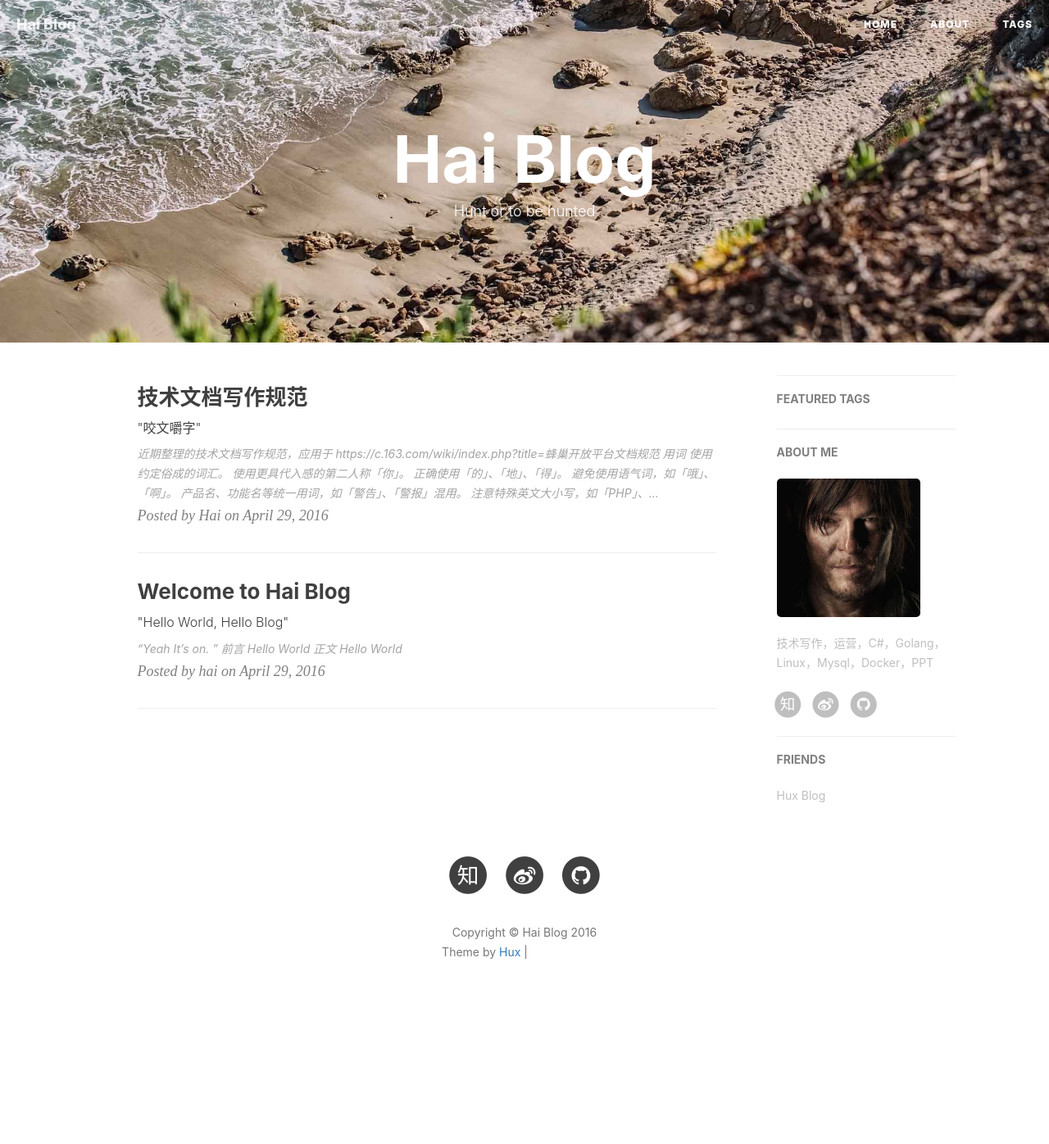
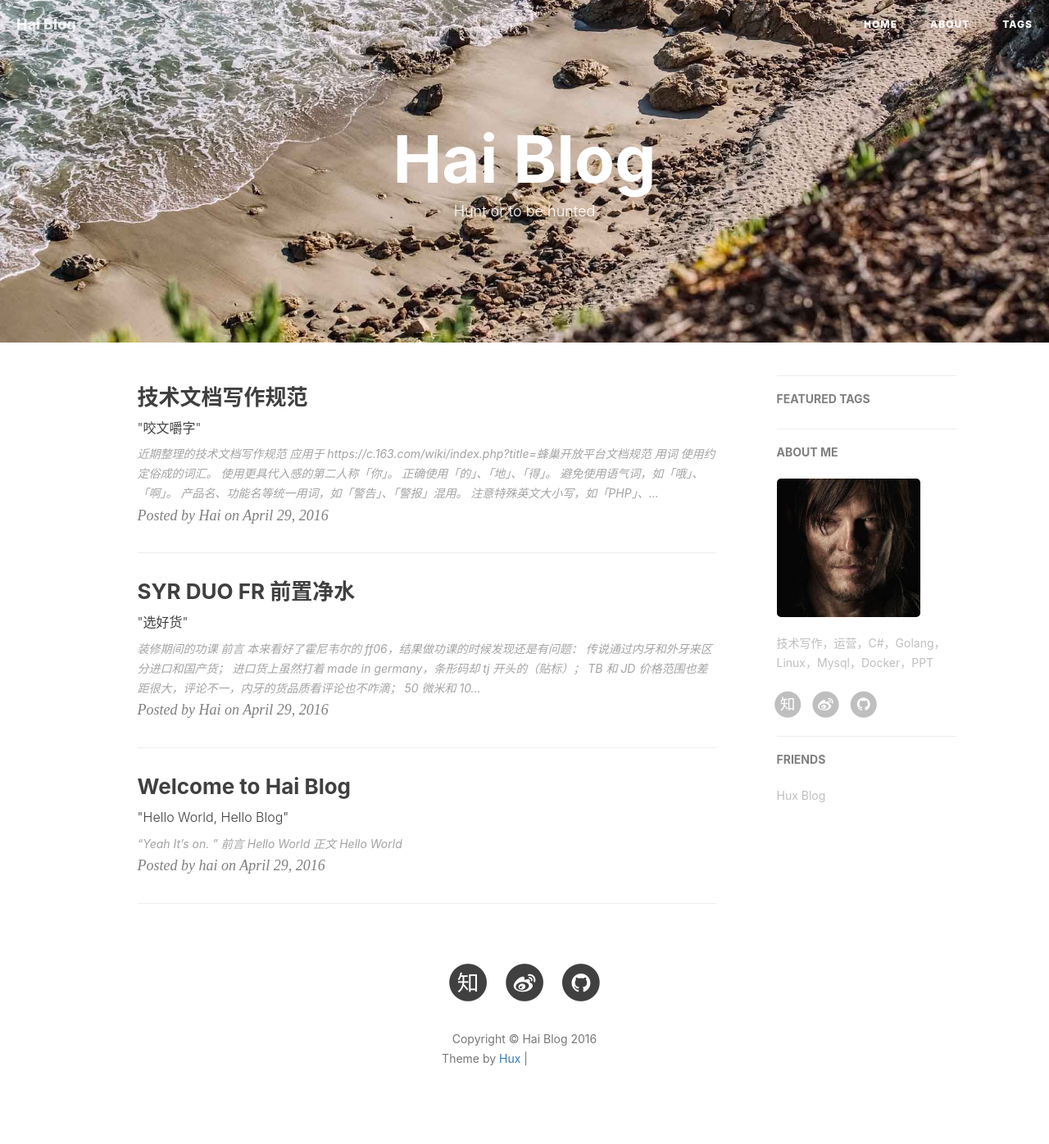
Before and after one commit to zqhai/zqhai.github.io, a Jekyll site: the page built from index.html, in a window 1280 px wide. Shown: the whole page at 82% size. Built offline with Jekyll 4.4.1, drawn with Linux system fonts in a browser that asks for light colours; nearby versions of some CDN libraries; the list of posts is cut into pages by our own code; comment, search, counter and statistics services are not loaded; before the commit the page ends 1266 px from its top, so only the background shows below that; grey boxes are pictures that could not be loaded.

Commit message:
add decoration

```diff
--- /dev/null
+++ b/_posts/2016-04-29-decoration.markdown
@@ -0,0 +1,47 @@
+---
+layout:     post
+title:      "SYR DUO FR 前置净水"
+subtitle:   " \"选好货\""
+date:       2016-04-29 00:00:00
+author:     "Hai"
+header-img: "img/post-head/201604291655.jpg"
+tags:
+    - 家装
+---
+
+> 装修期间的功课
+
+# 前言
+本来看好了霍尼韦尔的 ff06，结果做功课的时候发现还是有问题：
+
+1.  传说通过内牙和外牙来区分进口和国产货；
+
+2. 进口货上虽然打着 made in germany，条形码却 tj 开头的（贴标）；
+
+3. TB 和 JD 价格范围也差距很大，评论不一，内牙的货品质看评论也不咋滴；
+
+4. 50 微米和 100 微米之争；
+
+5. 没有反冲，只有直冲；
+
+# 那么，我们该选择什么呢？
+Baidu 关键字"关于进口 SYR DUO FR 和国产的区别"。
+取其中部分内容（建议仔细阅读全文），现在假冒进口的一般有这几种模式 ：
+
+1. 注册个国外品牌的中文译名，这样不存在侵权,当然前提是,这个中文名没被国外品牌在国内注册过的。然后借用国外这个品牌的知名度，在国内自己生产贴上中文标签当进口的卖。典型的如德国水丽，AO史密斯。
+
+2. 进口品牌,但授权国内生产的,这个行业内一般都说成进口,实际只是保税区或者公海绕一下,转口而已。爱惠浦,3M 都有部分产品是这样操作的。
+
+3. 购买的国外品牌的品牌使用权,在国内生产销售的,汉斯希尔就属于这类，不过汉斯前期也是第一种模式，后来量上来了就绑架德国 SYR 搞个授权。
+
+4. 购买下国外品牌，国内生产，注册是离岸公司，假冒进口，如百诺肯。上面几种算情况好些的，第 5 种更离谱。
+
+5. 起个外国名，杜撰个品牌故事，弄个外文网站，自己找厂贴牌生产，靠广告轰出市场来，也能迷惑不少人，如格莱达，恩美特。
+
+
+**查看官网 syr.de 或 ebay.de,amazon.de 就知道正统德国货是什么样。**
+
+# 买家秀
+![](../img/post/201604291705.jpg)
+
+注：CHH作者也是我，原图没了。
--- a/_posts/2016-04-29-writing.markdown
+++ b/_posts/2016-04-29-writing.markdown
@@ -10,7 +10,8 @@ tags:
 ---
 
 
-> 近期整理的技术文档写作规范，应用于 https://c.163.com/wiki/index.php?title=蜂巢开放平台文档规范
+> 近期整理的技术文档写作规范
+> 应用于 https://c.163.com/wiki/index.php?title=蜂巢开放平台文档规范
 
 ### 用词
 
```
Also changed, not shown: img/post-head/201604291655.jpg (added), img/post/201604291705.jpg (added).
